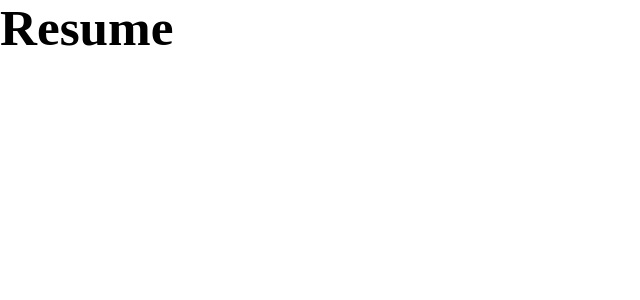
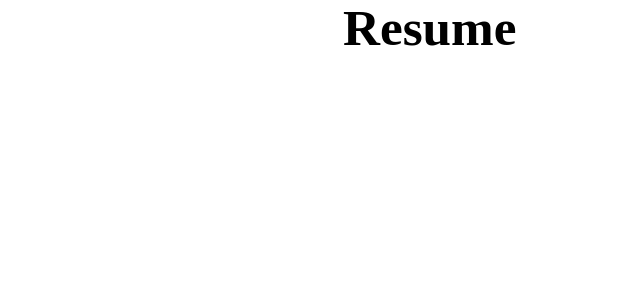
Before and after one commit to yuKalashnikova2/summary, a Vue app: page / in a window 1280 px wide. Shown: the top 300 px of the page, without its empty margins (0-640 px from the left). Built offline with nearby package versions, Linux system fonts and the light colour scheme.

Commit message:
add sass

```diff
--- a/package.json
+++ b/package.json
@@ -13,6 +13,8 @@
   },
   "devDependencies": {
     "@vitejs/plugin-vue": "^4.5.0",
+    "sass": "^1.69.5",
+    "sass-loader": "^13.3.2",
     "vite": "^5.0.0"
   }
 }
--- a/src/App.vue
+++ b/src/App.vue
@@ -1,9 +1,14 @@
 <script setup></script>
 
 <template>
-  <div>
+  <div class="container">
     <h1>Resume</h1>
   </div>
 </template>
 
-<style scoped></style>
+<style lang="scss">
+.container {
+  max-width: 594px;
+  margin: 0 auto;
+}
+</style>
```
Also changed, not shown: 1 other file (tests, documents, lock files or other folders).
